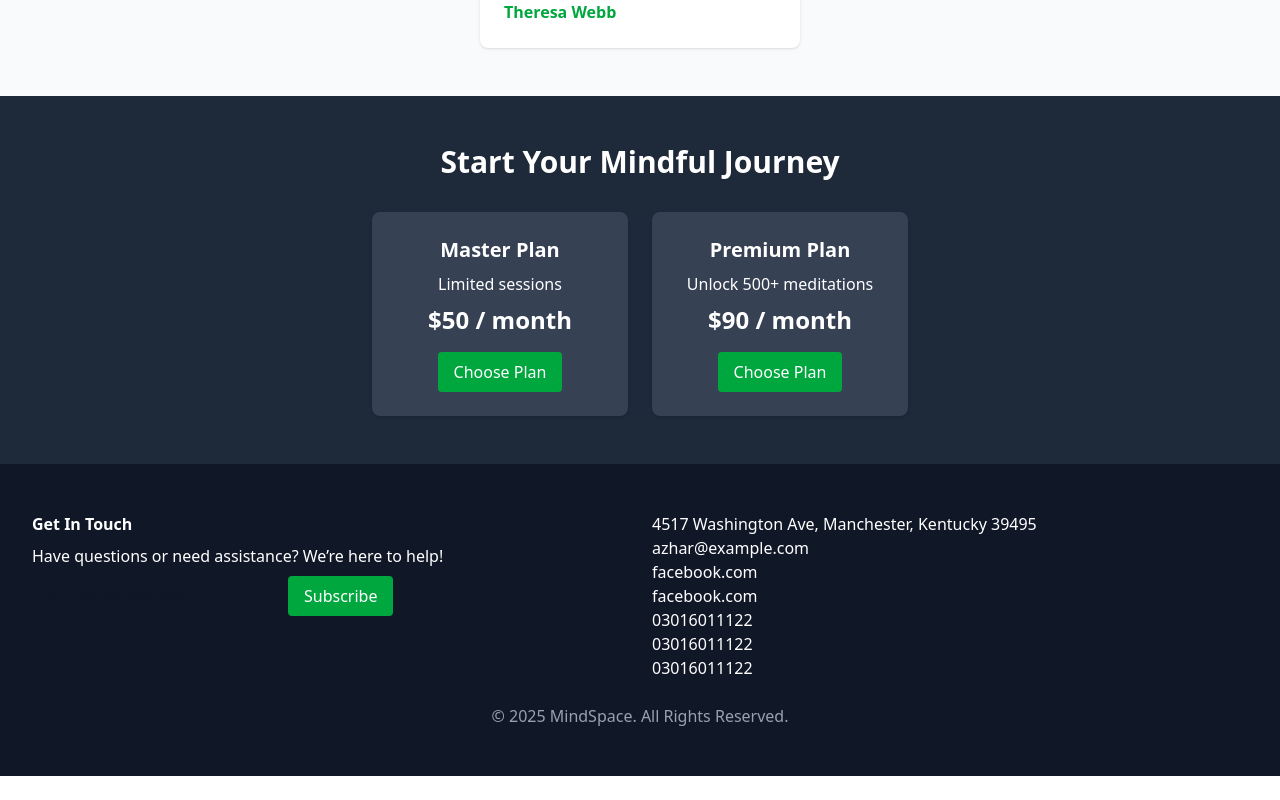
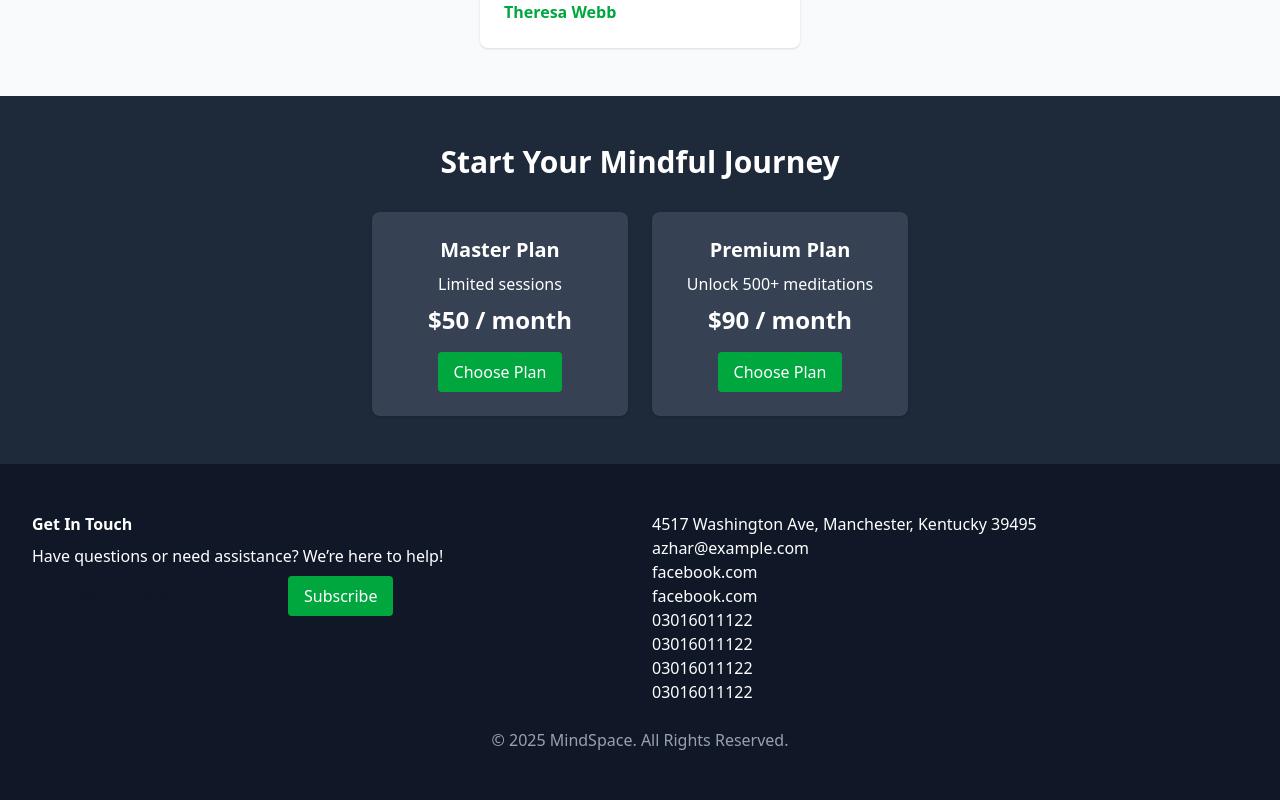
Before and after one commit to AzharMehmood4/mindspace, a React (Vite) app: page / in a window 1280 px wide. Shown: the part 2100-2900 px from the top of the page. Before the commit the page ends 2876 px from the top, so only its background shows below. Built offline with nearby package versions, Linux system fonts and the light colour scheme; no server answers.

Commit message:
Ui updated

```diff
--- a/src/pages/home.jsx
+++ b/src/pages/home.jsx
@@ -170,6 +170,7 @@ export default function home() {
             <p>03016011122</p>
             <p>03016011122</p>
             <p>03016011122</p>
+            <p>03016011122</p>
           </div>
         </div>
         <p className="text-center mt-6 text-gray-400">© 2025 MindSpace. All Rights Reserved.</p>
```
